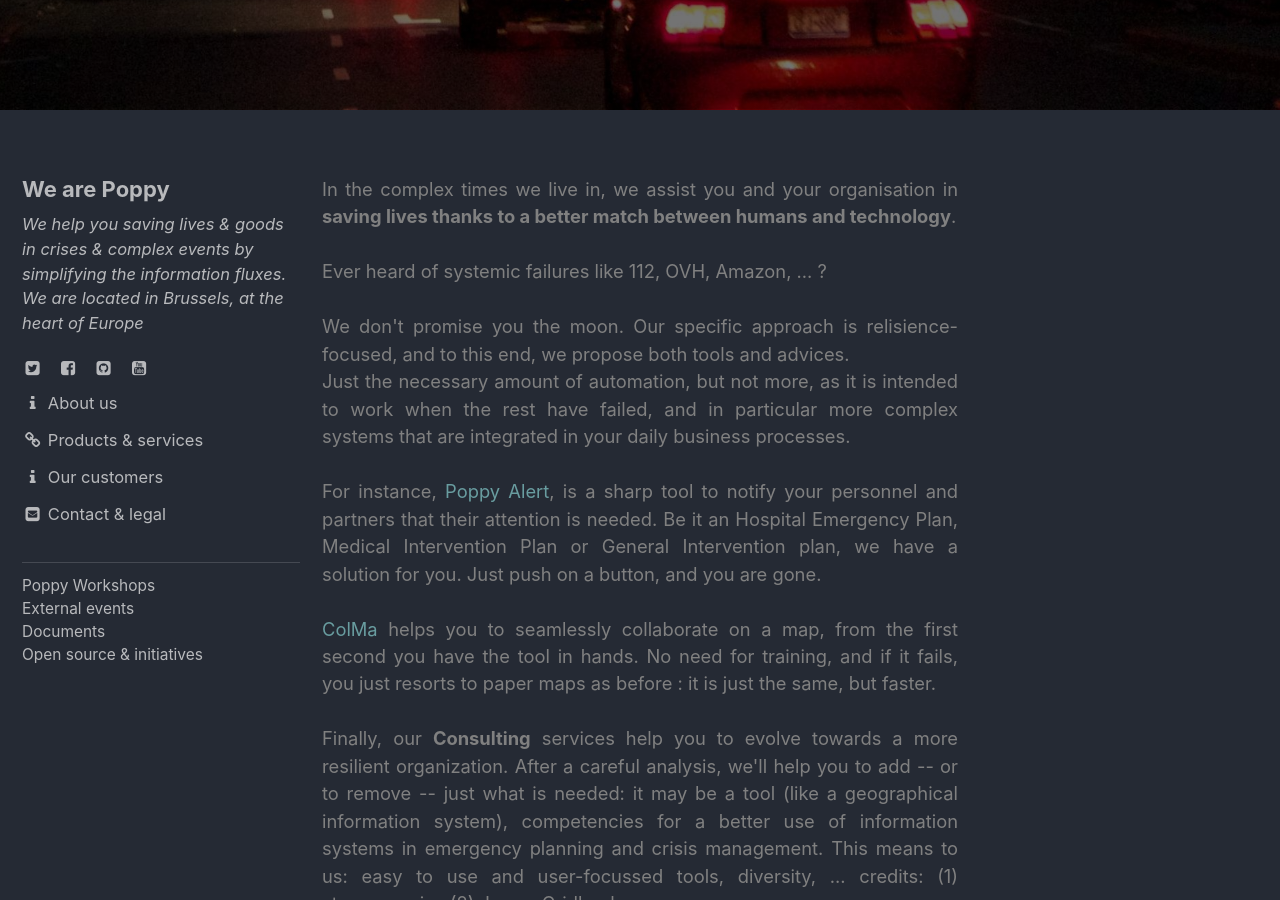
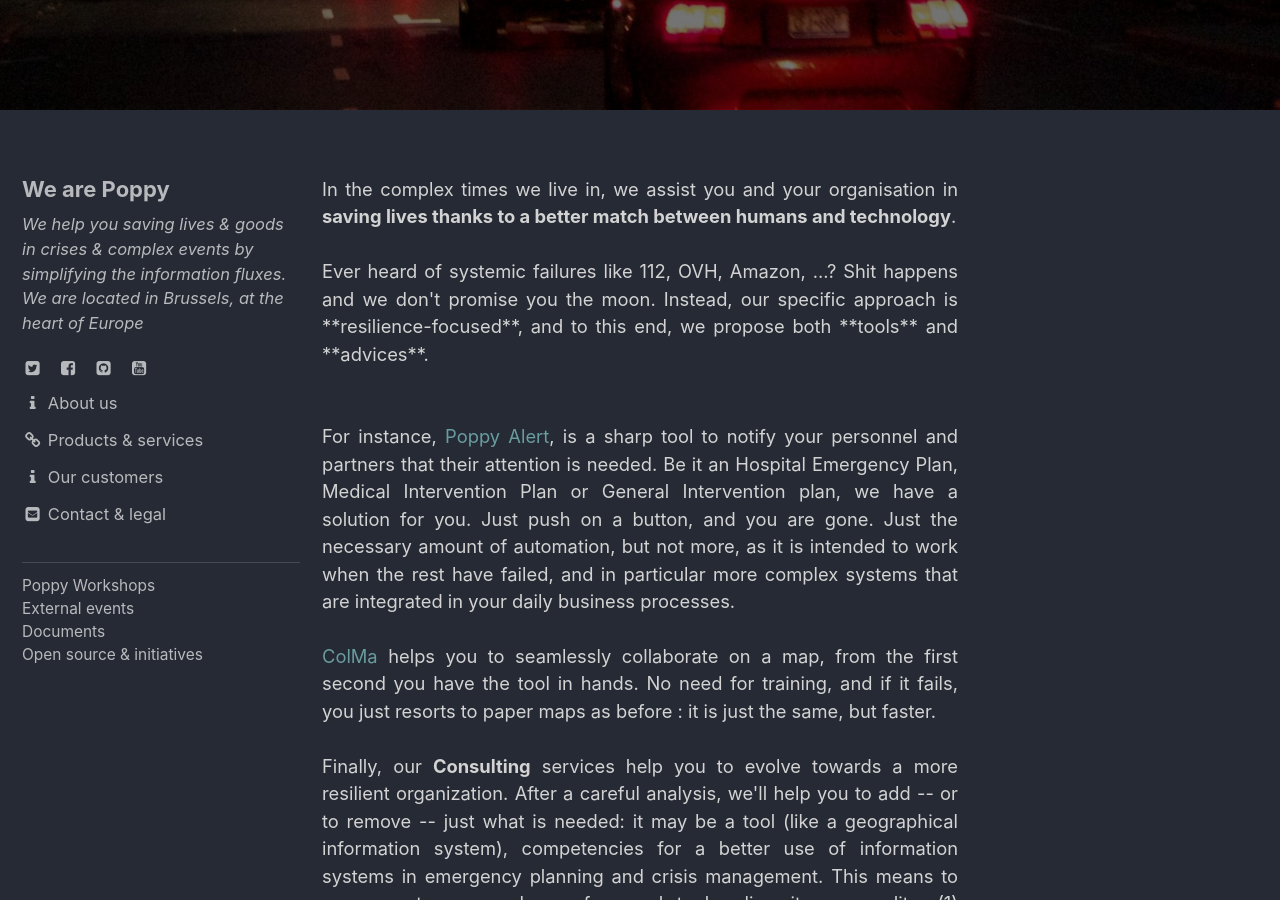
Before and after one commit to ccloquet/ccloquet.github.io, a Jekyll site: the page built from _pages/products_and_services.html, in a window 1280 px wide and 900 px high, scrolled down 455 px. Built offline with Jekyll 4.4.1, drawn with Linux system fonts in a browser that asks for light colours; cached includes are drawn as plain includes.

Commit message:
Update products_and_services.html

```diff
--- a/_pages/products_and_services.html
+++ b/_pages/products_and_services.html
@@ -8,19 +8,16 @@ header:
   overlay_filter: 0.55
 permalink: /products/
 ---
-<div style='color:gray'>
+<div style='color:lightgray'>
 	In the complex times we live in, we assist you and your organisation in <b>saving lives thanks to a better match between humans and technology</b>.
 	<br>
 	<br>
-	Ever heard of systemic failures like 112, OVH, Amazon, ... ?
-	<br>
-	<br>
-	We don't promise you the moon. Our specific approach is relisience-focused, and to this end, we propose both tools and advices.<br>
-	Just the necessary amount of automation, but not more, as it is intended to work when the rest have failed, and in particular more complex systems that are integrated in your daily business processes.
+	Ever heard of systemic failures like 112, OVH, Amazon, ...? Shit happens and we don't promise you the moon. Instead, our specific approach is **resilience-focused**, and to this end, we propose both **tools** and **advices**.<br>
 	<br>
 	<br>
 	For instance, <a href=''>Poppy Alert</a>, is a sharp tool to notify your personnel and partners that their attention is needed.
 	Be it an Hospital Emergency Plan, Medical Intervention Plan or General Intervention plan, we have a solution for you. Just push on a button, and you are gone.
+	Just the necessary amount of automation, but not more, as it is intended to work when the rest have failed, and in particular more complex systems that are integrated in your daily business processes.
 	<br>
 	<br>
 	<a href=''>ColMa</a> helps you to seamlessly collaborate on a map, from the first second you have the tool in hands. No need for training, and if it fails, you just resorts to paper maps as before : it is just the same, but faster.
```
